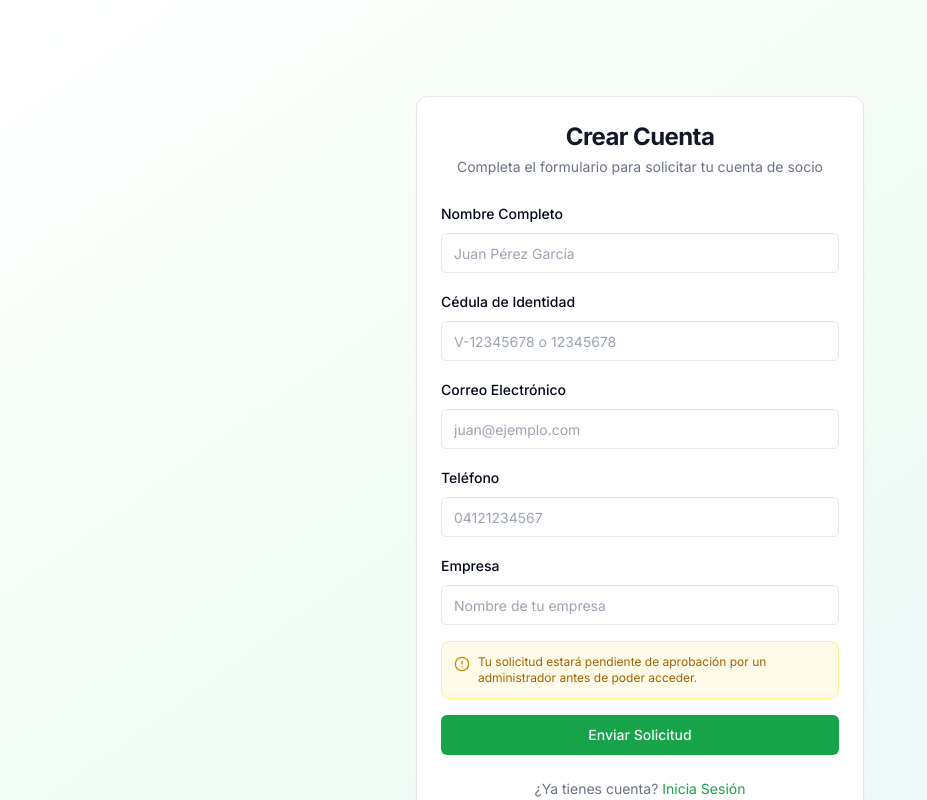
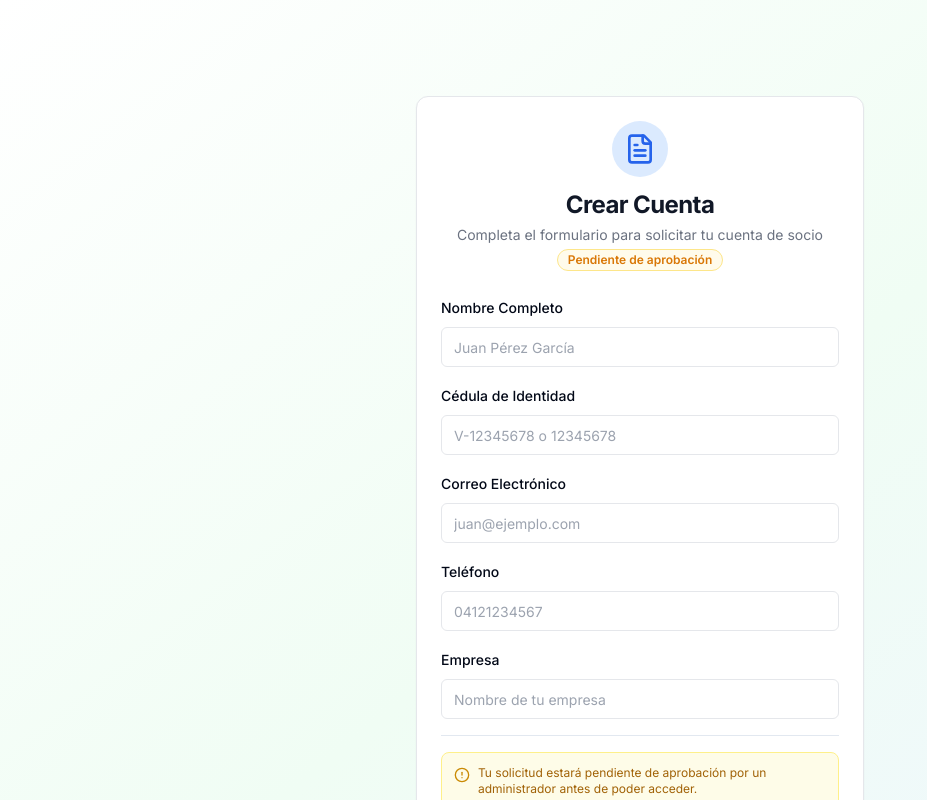
Before and after one commit to gamijoam/fatrans, a Next.js app in the folder frontend-web/: page /registro in a window 1280 px wide. Shown: the top 800 px of the page, without its empty margins (0-927 px from the left). Built offline with nearby package versions, Linux system fonts and the light colour scheme.

Commit message:
feat(ui): mejorar login y registro con componentes shadcn
- Login: agregar ShieldCheck icon, Lock icon para lockout, Separator
- Registro: agregar FileText icon, Badge 'Pendiente de aprobación', Separator
- Usar separator entre secciones de formulario

```diff
--- a/frontend-web/src/components/features/auth/login-form.tsx
+++ b/frontend-web/src/components/features/auth/login-form.tsx
@@ -10,7 +10,8 @@ import { Button } from '@/components/ui/button';
 import { Input } from '@/components/ui/input';
 import { Label } from '@/components/ui/label';
 import { Card, CardContent, CardDescription, CardHeader, CardTitle } from '@/components/ui/card';
-import { Loader2, Eye, EyeOff, AlertCircle } from 'lucide-react';
+import { Separator } from '@/components/ui/separator';
+import { Loader2, Eye, EyeOff, AlertCircle, Lock, ShieldCheck } from 'lucide-react';
 import { toast } from 'sonner';
 import { sanitizeHTML } from '@/lib/utils/cn';
 
@@ -121,6 +122,11 @@ export function LoginForm() {
   return (
     <Card className="w-full max-w-md mx-auto">
       <CardHeader className="space-y-1">
+        <div className="flex justify-center mb-2">
+          <div className="p-3 rounded-full bg-green-100">
+            <ShieldCheck className="h-8 w-8 text-green-600" />
+          </div>
+        </div>
         <CardTitle className="text-2xl text-center font-bold text-gray-900">
           Iniciar Sesión
         </CardTitle>
@@ -128,10 +134,10 @@ export function LoginForm() {
           Ingresa tus credenciales para acceder a tu cuenta
         </CardDescription>
       </CardHeader>
-      <CardContent>
+      <CardContent className="space-y-4">
         {remainingAttempts < MAX_ATTEMPTS && lockoutRemaining === 0 && (
           <div className="mb-4 p-3 rounded-lg bg-yellow-50 border border-yellow-200 flex items-center gap-2">
-            <AlertCircle className="h-4 w-4 text-yellow-600" />
+            <AlertCircle className="h-4 w-4 text-yellow-600 flex-shrink-0" />
             <p className="text-sm text-yellow-700">
               Intentos restantes: {remainingAttempts}
             </p>
@@ -140,12 +146,14 @@ export function LoginForm() {
 
         {lockoutRemaining > 0 && (
           <div className="mb-4 p-3 rounded-lg bg-red-50 border border-red-200 flex items-center gap-2">
-            <AlertCircle className="h-4 w-4 text-red-600" />
+            <Lock className="h-4 w-4 text-red-600 flex-shrink-0" />
             <p className="text-sm text-red-700">
               Demasiados intentos. Espera {lockoutRemaining}s
             </p>
           </div>
         )}
+
+        <Separator />
 
         <form onSubmit={handleSubmit(onSubmit)} className="space-y-4">
           <div className="space-y-2">
--- a/frontend-web/src/components/features/auth/registration-form.tsx
+++ b/frontend-web/src/components/features/auth/registration-form.tsx
@@ -10,7 +10,9 @@ import { Button } from '@/components/ui/button';
 import { Input } from '@/components/ui/input';
 import { Label } from '@/components/ui/label';
 import { Card, CardContent, CardDescription, CardHeader, CardTitle } from '@/components/ui/card';
-import { Loader2, AlertCircle, CheckCircle } from 'lucide-react';
+import { Badge } from '@/components/ui/badge';
+import { Separator } from '@/components/ui/separator';
+import { Loader2, AlertCircle, CheckCircle, FileText } from 'lucide-react';
 import { sanitizeHTML } from '@/lib/utils/cn';
 import { toast } from 'sonner';
 
@@ -83,14 +85,24 @@ export function RegistrationForm() {
   return (
     <Card className="w-full max-w-md mx-auto">
       <CardHeader className="space-y-1">
+        <div className="flex justify-center mb-2">
+          <div className="p-3 rounded-full bg-blue-100">
+            <FileText className="h-8 w-8 text-blue-600" />
+          </div>
+        </div>
         <CardTitle className="text-2xl text-center font-bold text-gray-900">
           Crear Cuenta
         </CardTitle>
         <CardDescription className="text-center">
           Completa el formulario para solicitar tu cuenta de socio
         </CardDescription>
+        <div className="flex justify-center">
+          <Badge variant="outline" className="text-amber-600 bg-amber-50 border-amber-200">
+            Pendiente de aprobación
+          </Badge>
+        </div>
       </CardHeader>
-      <CardContent>
+      <CardContent className="space-y-4">
         <form onSubmit={handleSubmit(onSubmit)} className="space-y-4">
           <div className="space-y-2">
             <Label htmlFor="nombreCompleto">Nombre Completo</Label>
@@ -187,6 +199,8 @@ export function RegistrationForm() {
             )}
           </div>
 
+          <Separator className="my-4" />
+
           <div className="p-3 rounded-lg bg-yellow-50 border border-yellow-200 flex items-start gap-2">
             <AlertCircle className="h-4 w-4 text-yellow-600 mt-0.5 flex-shrink-0" />
             <p className="text-xs text-yellow-700">
```
Also changed, not shown: 1 other file (tests, documents, lock files or other folders).
